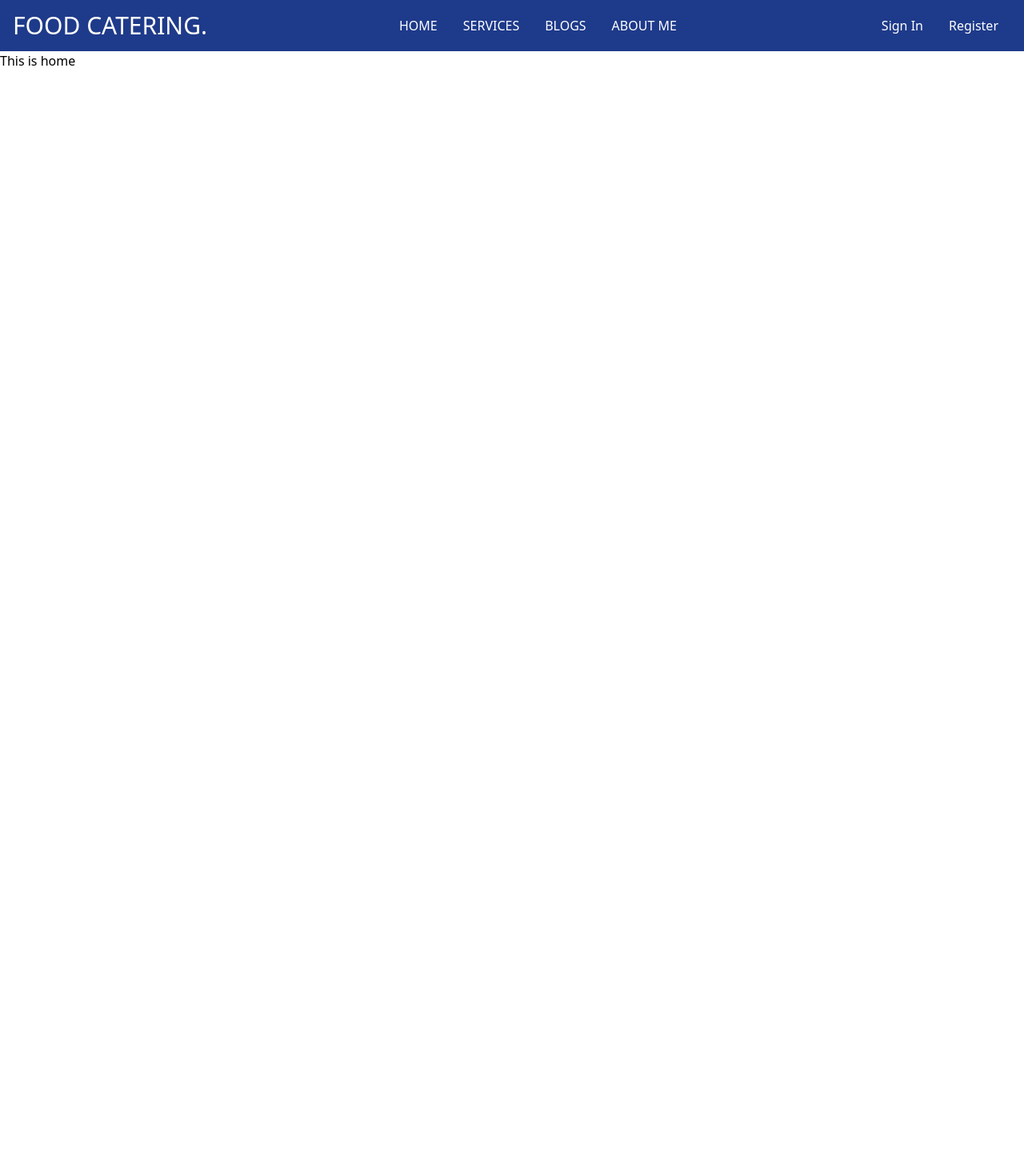
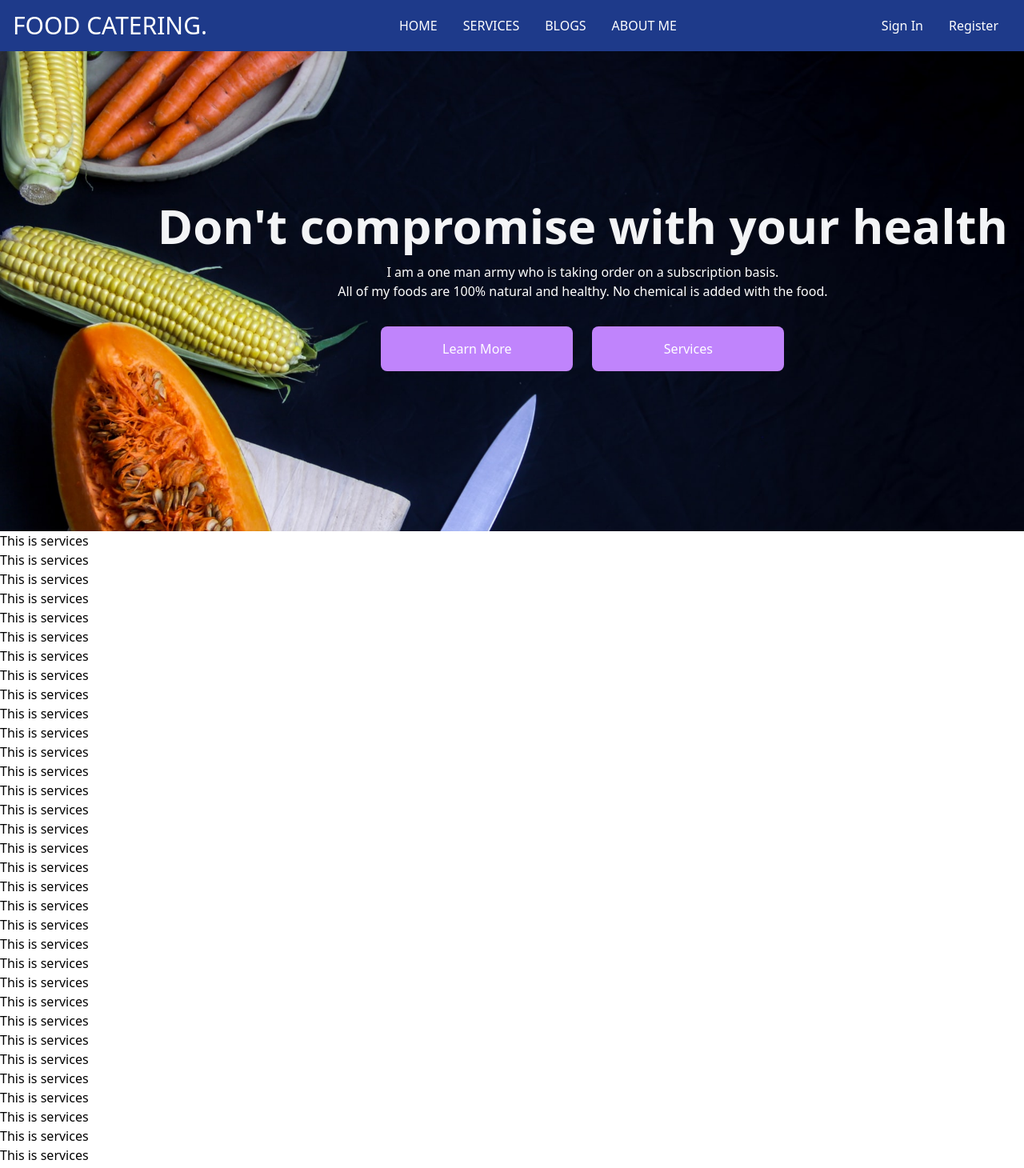
Before and after one commit to hasibmiraz/food-catering, a React (Create React App) app: page / in a window 1280 px wide. Shown: the top 1460 px of the page at 80% size. Before the commit the page ends 800 px from the top, so only its background shows below. Built offline with nearby package versions, Linux system fonts and the light colour scheme.

Commit message:
Banner completed

```diff
--- a/src/App.js
+++ b/src/App.js
@@ -11,6 +11,7 @@ function App() {
       <Navbar />
       <Routes>
         <Route path="/" element={<Home />} />
+        <Route path="/home" element={<Home />} />
         <Route path="/blogs" element={<Blogs />} />
         <Route path="/aboutme" element={<AboutMe />} />
       </Routes>
--- a/src/components/Home/Home.jsx
+++ b/src/components/Home/Home.jsx
@@ -1,10 +1,41 @@
 import React from 'react';
+import banner from '../../images/food-banner.jpg';
+import Services from '../Services/Services';
 
 const Home = () => {
   return (
-    <div>
-      <h2>This is home</h2>
-    </div>
+    <>
+      <div
+        className="flex items-center flex-row-reverse"
+        style={{
+          backgroundImage: `url(${banner})`,
+          height: '600px',
+          backgroundSize: 'cover',
+          backgroundRepeat: 'no-repeat',
+          backgroundPosition: 'center',
+        }}
+      >
+        <div>
+          <h1 className="text-4xl md:text-6xl text-center md:text-right text-gray-100 font-bold inline-block px-2 md:px-5">
+            Don't compromise with your health
+          </h1>
+          <p className="text-gray-200 md:text-white text-center mt-4">
+            I am a one man army who is taking order on a subscription basis.{' '}
+            <br /> All of my foods are 100% natural and healthy. No chemical is
+            added with the food.
+          </p>
+          <div className="flex justify-center mt-5 flex-col md:flex-row">
+            <button className="text-white p-4 mx-auto my-3 md:m-3 rounded-lg bg-purple-400 hover:bg-purple-600 w-4/5 md:w-60">
+              Learn More
+            </button>
+            <button className="text-white p-4 mx-auto my-3 md:m-3 rounded-lg bg-purple-400 hover:bg-purple-600 w-4/5 md:w-60">
+              Services
+            </button>
+          </div>
+        </div>
+      </div>
+      <Services />
+    </>
   );
 };
 
--- a/src/components/Navbar/Navbar.jsx
+++ b/src/components/Navbar/Navbar.jsx
@@ -22,9 +22,11 @@ const Navbar = () => {
             HOME
           </li>
         </Link>
-        <li className="px-4 py-2 cursor-pointer hover:bg-white hover:text-black">
-          SERVICES
-        </li>
+        <Link to="home#services">
+          <li className="px-4 py-2 cursor-pointer hover:bg-white hover:text-black">
+            SERVICES
+          </li>
+        </Link>
         <Link to="/blogs">
           <li className="px-4 py-2 cursor-pointer hover:bg-white hover:text-black">
             BLOGS
--- /dev/null
+++ b/src/components/Services/Services.jsx
@@ -0,0 +1,50 @@
+import React from 'react';
+
+const Services = () => {
+  return (
+    <div id="services">
+      <h2>This is services</h2>
+      <h2>This is services</h2>
+      <h2>This is services</h2>
+      <h2>This is services</h2>
+      <h2>This is services</h2>
+      <h2>This is services</h2>
+      <h2>This is services</h2>
+      <h2>This is services</h2>
+      <h2>This is services</h2>
+      <h2>This is services</h2>
+      <h2>This is services</h2>
+      <h2>This is services</h2>
+      <h2>This is services</h2>
+      <h2>This is services</h2>
+      <h2>This is services</h2>
+      <h2>This is services</h2>
+      <h2>This is services</h2>
+      <h2>This is services</h2>
+      <h2>This is services</h2>
+      <h2>This is services</h2>
+      <h2>This is services</h2>
+      <h2>This is services</h2>
+      <h2>This is services</h2>
+      <h2>This is services</h2>
+      <h2>This is services</h2>
+      <h2>This is services</h2>
+      <h2>This is services</h2>
+      <h2>This is services</h2>
+      <h2>This is services</h2>
+      <h2>This is services</h2>
+      <h2>This is services</h2>
+      <h2>This is services</h2>
+      <h2>This is services</h2>
+      <h2>This is services</h2>
+      <h2>This is services</h2>
+      <h2>This is services</h2>
+      <h2>This is services</h2>
+      <h2>This is services</h2>
+      <h2>This is services</h2>
+      <h2>This is services</h2>
+    </div>
+  );
+};
+
+export default Services;
```
Also changed, not shown: src/images/food-banner.jpg (added).
